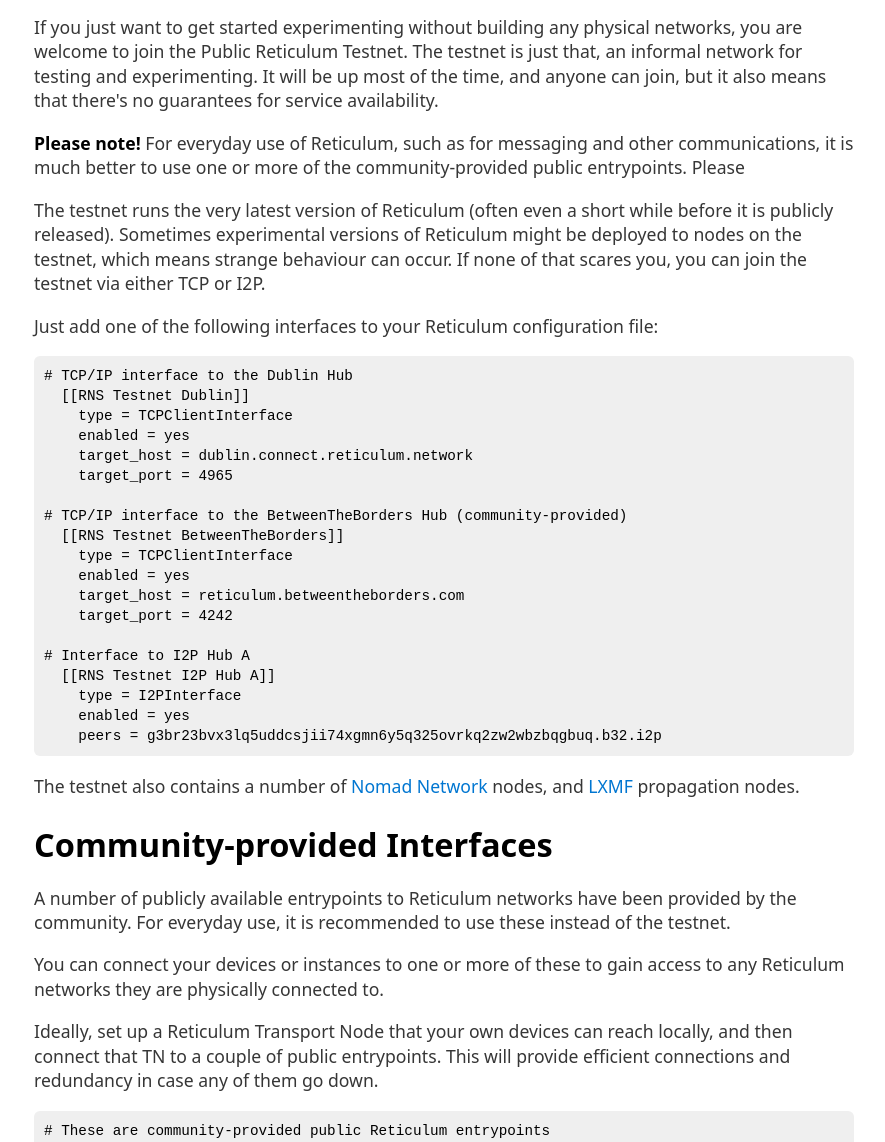
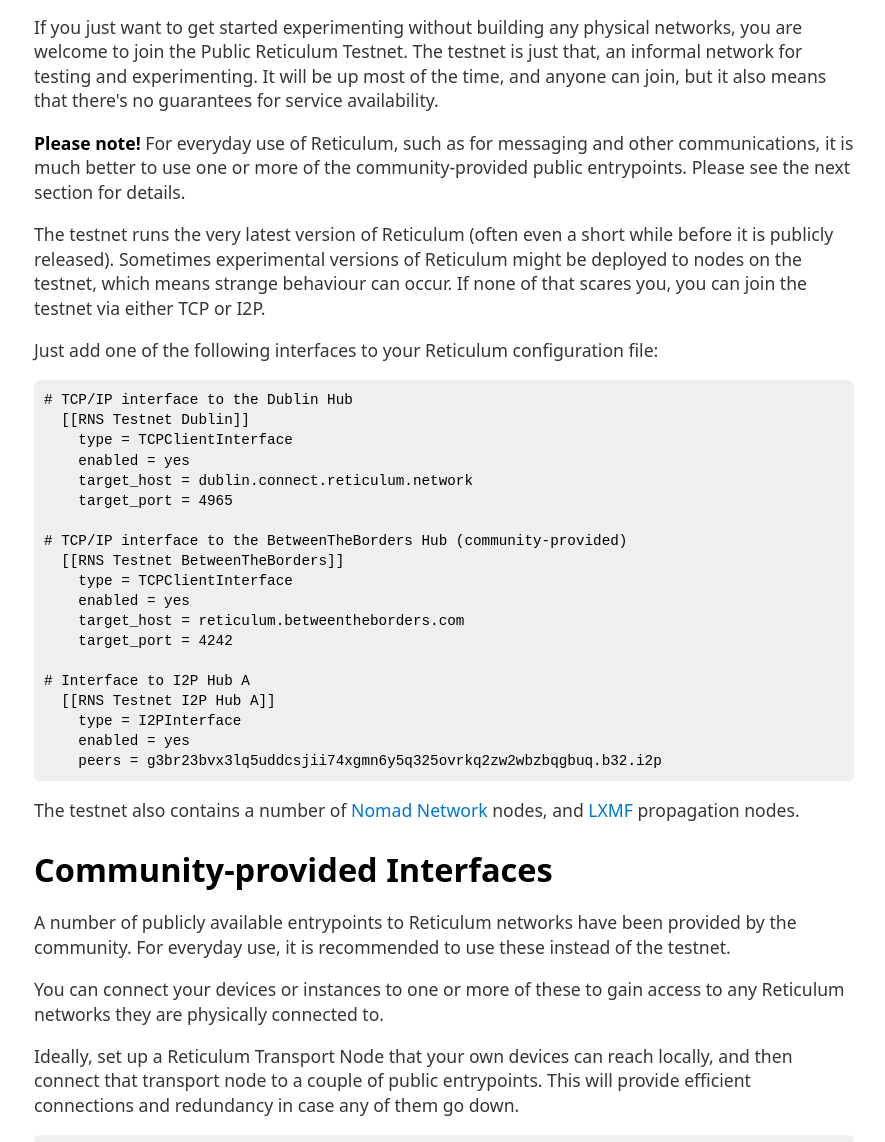
Before and after one commit to markqvist/reticulum_website, a plain HTML site: page docs/connect.html in a window 1280 px wide. Shown: the part 148-1290 px from the top of the page, without its empty margins (196-1081 px from the left). Drawn offline with Linux system fonts and the light colour scheme.

Commit message:
Updated github build

```diff
--- a/docs/connect.html
+++ b/docs/connect.html
@@ -11,7 +11,7 @@
 <p><center><div class="top_menu lang_menu"><a href="./connect_de.html">Deutsch</a> | <a href="./connect.html">English</a> | <a href="./connect_es.html">Español</a> | <a href="./connect_nl.html">Nederlands</a> | <a href="./connect_pl.html">Polski</a> | <a href="./connect_pt-br.html">Português</a> | <a href="./connect_tr.html">Türkçe</a> | <a href="./connect_jp.html">日本語</a> | <a href="./connect_zh-cn.html">简体中文</a></div><div class="top_menu"><a href="index.html">Reticulum</a> | <a href="start.html">Start</a> | <a href="hardware.html">Hardware</a> | <a href="connect.html">Connect</a> | <a href="docs.html">Manual</a> | <a href="crypto.html">Cryptography</a> | <a href="credits.html">Credits</a> | <a href="https://github.com/markqvist/reticulum">Source</a> | <a href="donate.html">Donate</a></div></center></p>
 <h1>Public Testnet</h1>
 <p>If you just want to get started experimenting without building any physical networks, you are welcome to join the Public Reticulum Testnet. The testnet is just that, an informal network for testing and experimenting. It will be up most of the time, and anyone can join, but it also means that there's no guarantees for service availability.</p>
-<p><strong>Please note!</strong> For everyday use of Reticulum, such as for messaging and other communications, it is much better to use one or more of the community-provided public entrypoints. Please </p>
+<p><strong>Please note!</strong> For everyday use of Reticulum, such as for messaging and other communications, it is much better to use one or more of the community-provided public entrypoints. Please see the next section for details. </p>
 <p>The testnet runs the very latest version of Reticulum (often even a short while before it is publicly released). Sometimes experimental versions of Reticulum might be deployed to nodes on the testnet, which means strange behaviour can occur. If none of that scares you, you can join the testnet via either TCP or I2P.</p>
 <p>Just add one of the following interfaces to your Reticulum configuration file:</p>
 <pre><code># TCP/IP interface to the Dublin Hub
@@ -38,7 +38,7 @@
 <h1>Community-provided Interfaces</h1>
 <p>A number of publicly available entrypoints to Reticulum networks have been provided by the community. For everyday use, it is recommended to use these instead of the testnet.</p>
 <p>You can connect your devices or instances to one or more of these to gain access to any Reticulum networks they are physically connected to.</p>
-<p>Ideally, set up a Reticulum Transport Node that your own devices can reach locally, and then connect that TN to a couple of public entrypoints. This will provide efficient connections and redundancy in case any of them go down.</p>
+<p>Ideally, set up a Reticulum Transport Node that your own devices can reach locally, and then connect that transport node to a couple of public entrypoints. This will provide efficient connections and redundancy in case any of them go down.</p>
 <pre><code># These are community-provided public Reticulum entrypoints
 # served over TCP, and available over the public Internet.
 
```
Also changed, not shown: 1 other file.
